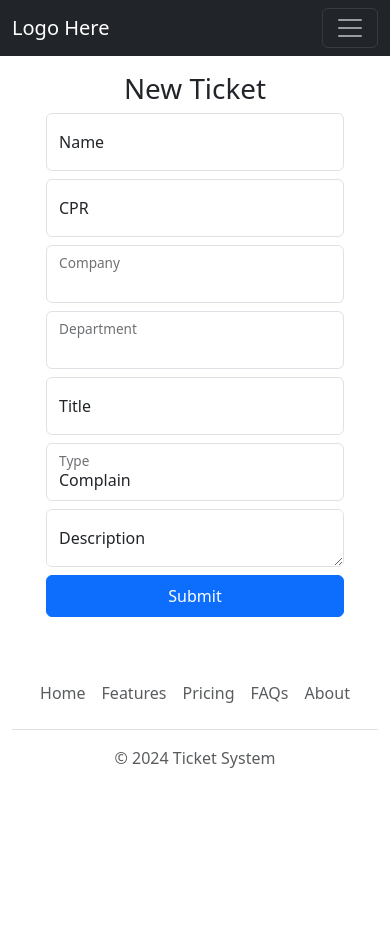
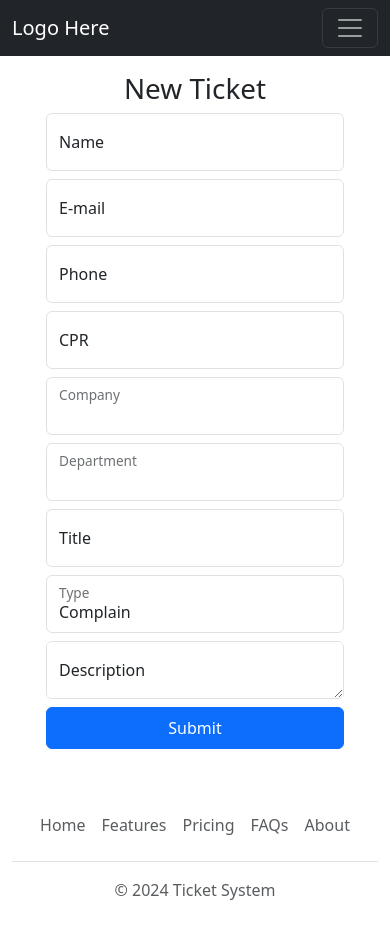
Before and after one commit to smizal/TicketsSystem-FrontEnd, a React (Vite) app: page /create in a window 390 px wide. Shown: the top 938 px of the page. Before the commit the page ends 844 px from the top, so only its background shows below. Built offline with nearby package versions, Linux system fonts and the light colour scheme; no server answers.

Commit message:
Loay: Phone and Mail were added to ticket form

```diff
--- a/src/pages/NewTicket.jsx
+++ b/src/pages/NewTicket.jsx
@@ -4,6 +4,8 @@ import { useNavigate } from "react-router-dom"
 const NewTicket = () => {
   const initTicketForm = {
     name: "",
+    email: "",
+    phone: "",
     cpr: "",
     company: "",
     department: "",
@@ -44,6 +46,32 @@ const NewTicket = () => {
               required
             />
             <label for="name">Name</label>
+          </div>
+
+          <div className="form-floating mb-2">
+            <input
+              type="text"
+              class="form-control"
+              id="email"
+              placeholder="email"
+              onChange={handleChange}
+              value={ticketForm.email}
+              required
+            />
+            <label for="email">E-mail</label>
+          </div>
+
+          <div className="form-floating mb-2">
+            <input
+              type="text"
+              class="form-control"
+              id="phone"
+              placeholder="phone"
+              onChange={handleChange}
+              value={ticketForm.phone}
+              required
+            />
+            <label for="phone">Phone</label>
           </div>
 
           <div className="form-floating mb-2">
```
